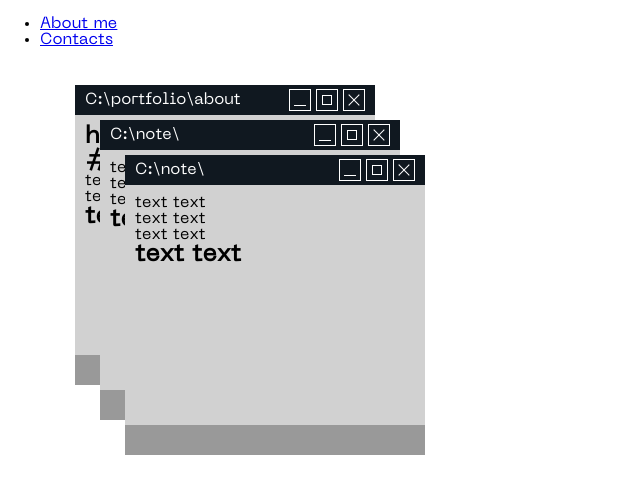
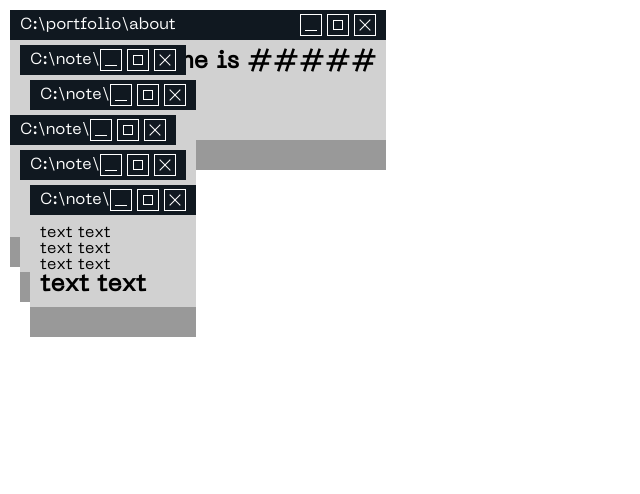
Before and after one commit to milkyfuckinway/portfolio, a website: page src/pug/index.pug in a window 1280 px wide. Shown: the whole page, without its empty margins (0-640 px from the left). Drawn offline with nearby package versions, Linux system fonts and the light colour scheme; files that its build step writes are made by us from their sources; files whose address does not match are found by name.

Commit message:
work in progress

```diff
--- a/src/js/modules/note.js
+++ b/src/js/modules/note.js
@@ -36,7 +36,9 @@ isTouchDevice();
 noteList.forEach((item) => {
   item.addEventListener(events[deviceType].down, (evt) => {
     if (evt.target.classList.contains('note__header')) {
-      evt.preventDefault();
+      if(!deviceType === 'touch') {
+        evt.preventDefault();
+      }
       initialX = !isTouchDevice() ? evt.clientX : evt.touches[0].clientX;
       initialY = !isTouchDevice() ? evt.clientY : evt.touches[0].clientY;
       moveElement = true;
@@ -55,7 +57,9 @@ noteList.forEach((item) => {
   function onMoveEvent(evt) {
     console.log('onMoveEvent');
     if (moveElement) {
-      evt.preventDefault();
+      if(!deviceType === 'touch') {
+        evt.preventDefault();
+      }
       const newX = !isTouchDevice() ? evt.clientX : evt.touches[0].clientX;
       const newY = !isTouchDevice() ? evt.clientY : evt.touches[0].clientY;
       item.style.left = `${item.offsetLeft - (initialX - newX)}px`;
@@ -67,11 +71,12 @@ noteList.forEach((item) => {
     }
   }
 });
-let firstPositionX = 50;
-let firstPositionY = 50;
+let firstPositionX = 0;
+let firstPositionY = -25;
 const randomPosition = () => {
-  noteList.forEach((item) => {
-    const newPositionX = firstPositionX + 25;
+  noteList.forEach((item, index) => {
+    console.log(index);
+    const newPositionX = firstPositionX + 10;
     const newPositionY = firstPositionY + 35;
     const newzIndex = initialzIndex + 2;
     item.style.left = `${newPositionX}px`;
@@ -80,7 +85,15 @@ const randomPosition = () => {
     firstPositionX = newPositionX;
     firstPositionY = newPositionY;
     initialzIndex = newzIndex;
+    if (index === 2) {
+      firstPositionX = 0;
+    }
   }
   );
 };
 randomPosition();
+
+
+document.addEventListener(events[deviceType].move, (evt) => {
+  console.log(evt, evt.target);
+})
--- a/src/pug/modules/header.pug
+++ b/src/pug/modules/header.pug
@@ -1,6 +1,6 @@
-header.main-header
-    ul.main-header__list
-        li.main-header__item
-            a.main-header__link(href="#") About me
-        li.main-header__item
-            a.main-header__link(href="#") Contacts
+//- header.main-header
+//-     ul.main-header__list
+//-         li.main-header__item
+//-             a.main-header__link(href="#") About me
+//-         li.main-header__item
+//-             a.main-header__link(href="#") Contacts
--- a/src/pug/modules/main/main.pug
+++ b/src/pug/modules/main/main.pug
@@ -39,3 +39,42 @@ main.main-content
                 div text text
                 h1 text text
             .note__footer
+        .note
+            .note__header
+                .note__address C:\note\
+                .note__buttons
+                    button.note__button.note__collapse
+                    button.note__button.note__expand
+                    button.note__button.note__close
+            .note__content
+                p text text
+                a text text
+                div text text
+                h1 text text
+            .note__footer
+        .note
+            .note__header
+                .note__address C:\note\
+                .note__buttons
+                    button.note__button.note__collapse
+                    button.note__button.note__expand
+                    button.note__button.note__close
+            .note__content
+                p text text
+                a text text
+                div text text
+                h1 text text
+            .note__footer
+        .note
+            .note__header
+                .note__address C:\note\
+                .note__buttons
+                    button.note__button.note__collapse
+                    button.note__button.note__expand
+                    button.note__button.note__close
+            .note__content
+                p text text
+                a text text
+                div text text
+                h1 text text
+            .note__footer
--- a/src/sass/default/fonts.scss
+++ b/src/sass/default/fonts.scss
@@ -3,14 +3,14 @@
 @include font-face("neuemachina-regular", "NeueMachina-Regular.woff", "regular", "400", "woff");
 @include font-face("neuemachina-ultrabold", "NeueMachina-Ultrabold.woff", "ultrabold", "undefined", "woff");
 @include font-face("helvetica-bold", "helvetica-bold.woff2", "bold", "700", "woff2");
+@include font-face("helvetica-bold", "helvetica-bold.woff", "bold", "700", "woff");
 @include font-face("helvetica-light", "helvetica-light.woff", "light", "300", "woff");
 @include font-face("helvetica-light", "helvetica-light.woff2", "light", "300", "woff2");
+@include font-face("helvetica-regular", "helvetica-regular.woff", "regular", "400", "woff");
 @include font-face("helvetica-regular", "helvetica-regular.woff2", "regular", "400", "woff2");
+@include font-face("montserrat-black", "montserrat-black.woff2", "black", "900", "woff2");
 @include font-face("montserrat-black", "montserrat-black.woff", "black", "900", "woff");
-@include font-face("helvetica-regular", "helvetica-regular.woff", "regular", "400", "woff");
+@include font-face("montserrat-bold", "montserrat-bold.woff2", "bold", "700", "woff2");
+@include font-face("montserrat-regular", "montserrat-regular.woff", "regular", "400", "woff");
+@include font-face("montserrat-regular", "montserrat-regular.woff2", "regular", "400", "woff2");
 @include font-face("montserrat-bold", "montserrat-bold.woff", "bold", "700", "woff");
-@include font-face("helvetica-bold", "helvetica-bold.woff", "bold", "700", "woff");
-@include font-face("montserrat-black", "montserrat-black.woff2", "black", "900", "woff2");
-@include font-face("montserrat-bold", "montserrat-bold.woff2", "bold", "700", "woff2");
-@include font-face("montserrat-regular", "montserrat-regular.woff2", "regular", "400", "woff2");
-@include font-face("montserrat-regular", "montserrat-regular.woff", "regular", "400", "woff");
--- a/src/sass/modules/body.scss
+++ b/src/sass/modules/body.scss
@@ -1,4 +1,5 @@
 body {
   font-family: "neuemachina-regular", "Arial", sans-serif;
   margin: 0;
+  overflow-x: hidden;
 }
--- a/src/sass/modules/note.scss
+++ b/src/sass/modules/note.scss
@@ -1,11 +1,21 @@
+.notebook {
+  display: flex;
+  height: 100vh;
+  overflow: hidden;
+  padding: 20px;
+  position: relative;
+  width: 100vw;
+}
+
 .note {
   background-color: #ececec;
   display: flex;
   flex-direction: column;
-  height: 300px;
+  height: auto;
   margin: 0 auto;
+  max-width: 100%;
   position: absolute;
-  width: 300px;
+  width: max-content;
 }
 
 .note__header {
```
Also changed, not shown: build/css/style.css, build/css/style.min.css, build/index.html, build/js/modules/note.js, 1 other file.
